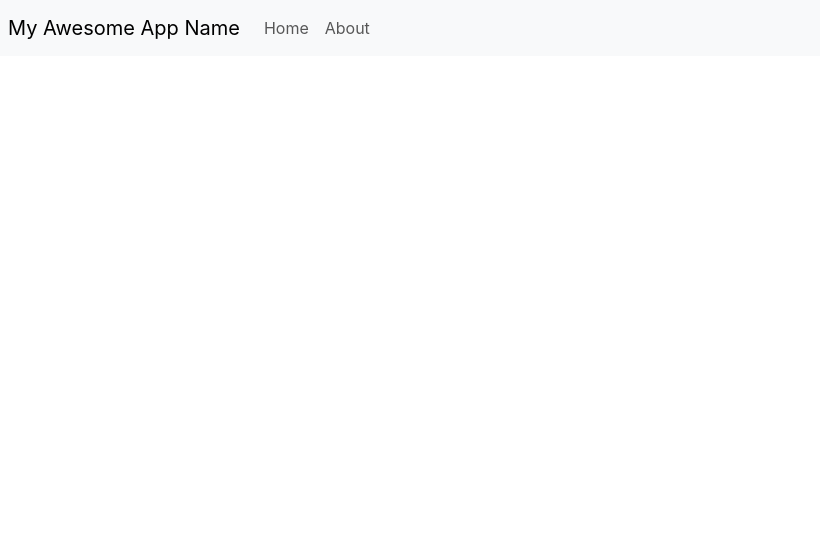
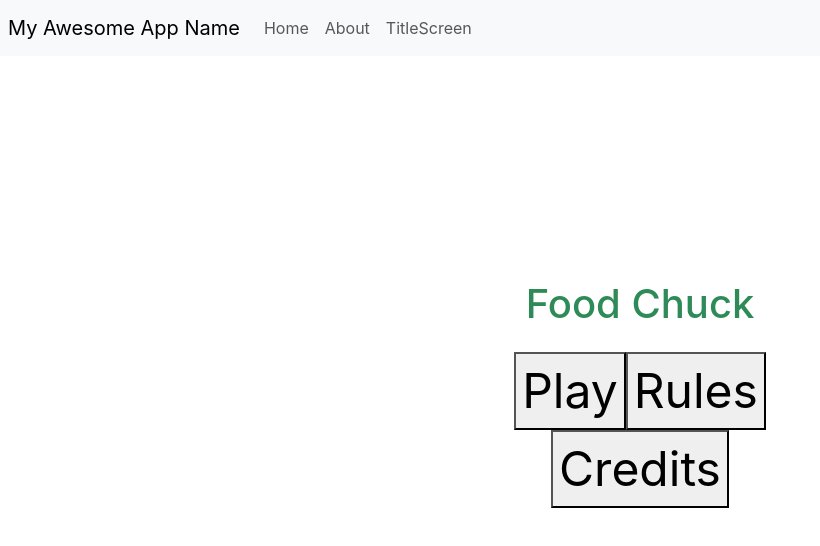
Before and after one commit to hightechu/techccelerator-ecoquest, a React (Create React App) app: page /TitleScreen in a window 1280 px wide. Shown: the top 546 px of the page, without its empty margins (0-820 px from the left). Built offline with nearby package versions, Linux system fonts and the light colour scheme.

Commit message:
i added title and buttons that were organized on the screen

```diff
--- a/package.json
+++ b/package.json
@@ -9,12 +9,13 @@
     "bootstrap": "^5.3.2",
     "dotenv": "^16.3.1",
     "firebase": "^9.22.2",
-    "firebase-tools": "^12.4.0",
+    "firebase-tools": "^0.1.6",
     "jquery": "^3.7.1",
     "react": "^18.2.0",
     "react-dom": "^18.2.0",
     "react-router-dom": "^6.13.0",
     "react-scripts": "5.0.1",
+    "scripts": "^0.1.0",
     "web-vitals": "^2.1.4"
   },
   "scripts": {
--- a/src/App.js
+++ b/src/App.js
@@ -5,6 +5,7 @@ import { useEffect } from 'react';
 
 // Import any components that you want to use, like the login form
 import Login from './components/Login';
+import Logo from './components/Logo';
 
 // function must have the same name as the file, cAsE sEnSiTiVe
 function App() {
@@ -19,7 +20,12 @@ function App() {
           }
         });
   }, [navigate])
-
+  const PressMe = () => {
+    alert("Thank you!");
+  }
+  const DontPressMe = () => {
+    alert("I told you not to!")
+  }
   // HTML rendered here
   // Inside the return statement, we MUST have <div> tags at the beginning and end.
   // We can choose to write vanilla HTML as normal, or use some of our React components. Here, I used Login
@@ -29,6 +35,8 @@ function App() {
         <p>
           This is the frontpage of your app. It's a good place to put a greeting message and your login form, if you choose to have authenticated users.
         </p>
+        <button class="btn btn-success btn-lg" onClick={PressMe}>Press Me</button>
+        <button class="btn btn-danger btn-sm" onClick={DontPressMe}>Don't Press Me</button>
         <Login />
     </div>
   );
--- /dev/null
+++ b/src/components/Logo.js
@@ -0,0 +1 @@
+<img src="./components/images/HTU.webp" alt="hi"></img>
--- a/src/components/Navigation.js
+++ b/src/components/Navigation.js
@@ -15,6 +15,9 @@ const Navigation = () => {
                     <li className="nav-item">
                         <a className="nav-link" href="/about">About</a>
                     </li>
+                    <li className="nav-item">
+                        <a className="nav-link" href="/TitleScreen">TitleScreen</a>
+                    </li>
                     </ul>
                 </div>
             </nav>
--- /dev/null
+++ b/src/components/TitleScreen.js
@@ -0,0 +1,21 @@
+import React from 'react';
+
+ const About = () => {
+
+  return (
+    <div className="container-fluid title">
+       <h1>Food Chuck</h1>
+        <p>
+
+        </p>
+        <div className='bt12'>
+        <button>Play</button>
+        <button>Rules</button>
+        </div>
+        <button>Credits</button>
+    </div>
+  )
+
+}
+
+export default About
--- a/src/index.css
+++ b/src/index.css
@@ -16,6 +16,21 @@ code {
   padding: 1.5rem;
   text-align: center;
 }
+.title {
+  font-size: 3rem;
+  align-items: center;
+  display: flex;
+  flex-direction: column;
+  justify-content: center;
+  margin-top: 200px;
+}
+.title h1{
+  color: seagreen;
+}
+.bt12{
+  display: flex;
+  flex-direction: row;
+}
 .navbar {
   padding: 0.5rem;
 }
@@ -25,3 +40,16 @@ code {
 .custom-class {
   color: red;
 }
+
+
+  /* button {
+    background-color: #a3ff8f;
+    border: none;
+    color: rgb(0, 0, 0);
+    padding: 15px 32px;
+    text-align: center;
+    text-decoration: none;
+    display: inline-block;
+    font-size: 16px;
+    border-radius: 5px;
+} */
--- a/src/index.js
+++ b/src/index.js
@@ -17,6 +17,7 @@ import UserHome from "./components/UserHome";
 import About from "./components/About";
 import App from './App';
 import AddDataSample from './components/AddDataSample';
+import TitleScreen from './components/TitleScreen';
 
 import Navigation from "./components/Navigation";
 
@@ -36,6 +37,7 @@ root.render(
             <Route path='/signup' element={<Signup/>}/>
             <Route path='/about' element={<About/>}/>
             <Route path='/adddatasample' element={<AddDataSample/>}/>
+            <Route path='/TitleScreen' element={<TitleScreen/>}/>
         </Routes>
     </BrowserRouter>
   </React.StrictMode>,
```
Also changed, not shown: src/images/HTU.webp (added), 1 other file (tests, documents, lock files or other folders).
